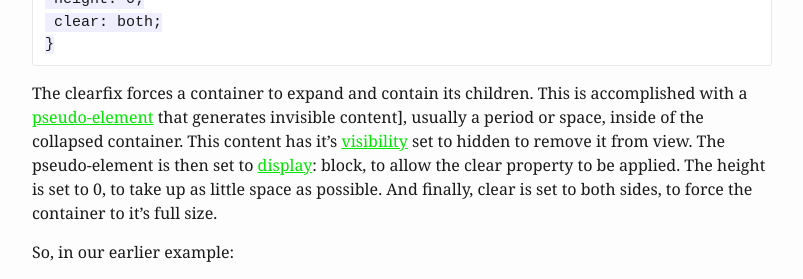
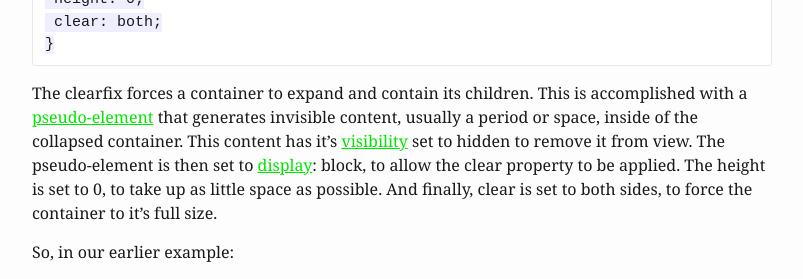
Before and after one commit to rljusticio/design, a Jekyll site: the page built from _posts/2015-08-07-floats.md, in a window 1280 px wide and 900 px high, scrolled down 6839 px. Shown: the part 154-433 px from the top of the window, without its empty margins (238-1041 px from the left). Built offline with Jekyll 4.4.1, drawn with Linux system fonts in a browser that asks for light colours; comment, search, counter and statistics services are not loaded.

```diff
--- a/_posts/2015-08-07-floats.md
+++ b/_posts/2015-08-07-floats.md
@@ -280,7 +280,7 @@ this issue with the clearfix hack.
 
 The clearfix forces a container to expand and contain its children. This is accomplished with
 a [pseudo-element](https://developer.mozilla.org/en-US/docs/Glossary/Pseudo-element "pseudo-element on MDN")
-that generates invisible content], usually a period or space, inside of the collapsed container.
+that generates invisible content, usually a period or space, inside of the collapsed container.
 This content has it's [visibility](https://developer.mozilla.org/en-US/docs/Web/SVG/Attribute/visibility "visibility on MDN") set to hidden to remove it from view. The pseudo-element is then
 set to [display](https://developer.mozilla.org/en-US/docs/Web/SVG/Attribute/display "display on MDN"): block, to allow the clear property to be applied. The height is set to 0, to take
 up as little space as possible. And finally, clear is set to both sides, to force the container to it's full size.
```
